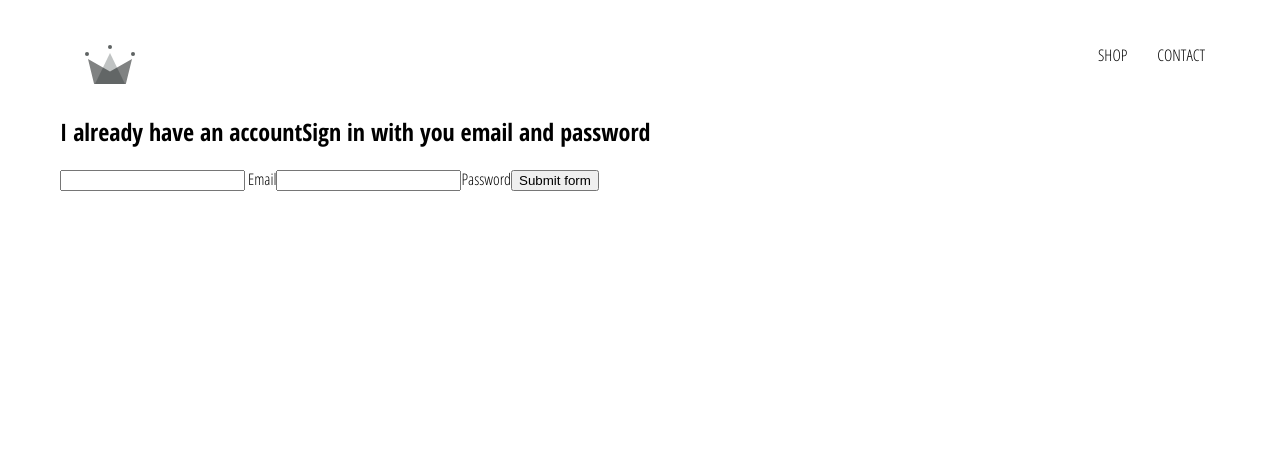
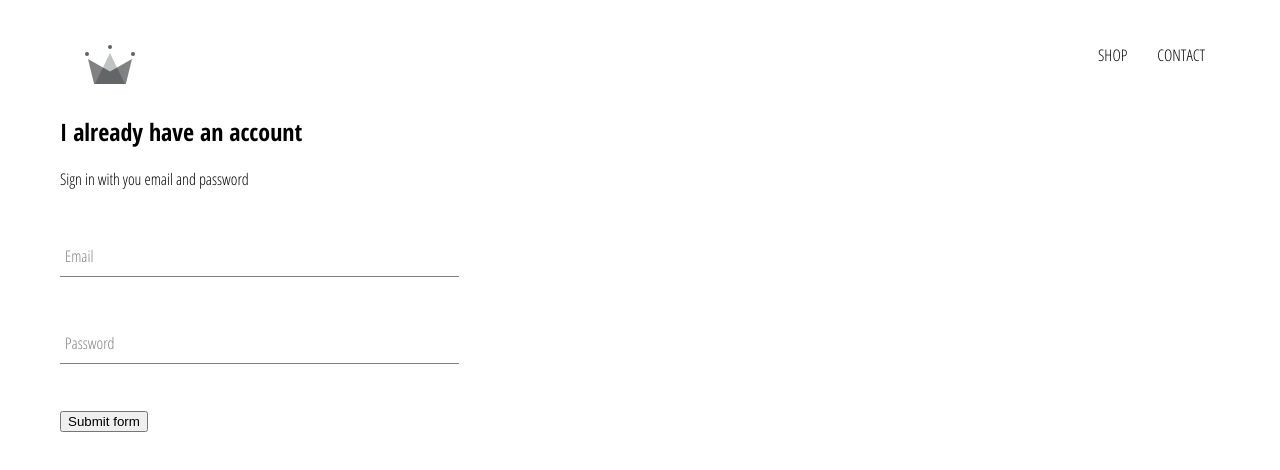
Before and after one commit to olirob93/Ecommerce-Site, a React (Create React App) app: page /Login in a window 1280 px wide. Shown: the top 470 px of the page. Built offline with nearby package versions, Linux system fonts and the light colour scheme.

Commit message:
added more styles for sign in form

```diff
--- /dev/null
+++ b/src/components/FormInput/FormInput.jsx
@@ -0,0 +1,20 @@
+import React from "react";
+import styles from "./FormInput.styles.scss";
+
+const FormInput = ({handleChange, label, ...otherProps}) => {
+  return (
+    <div className='group'>
+      <input className='form-input' onChange={handleChange} {...otherProps}/>
+      {
+        label ?
+        (<label
+          className={`${otherProps.value.length ? 'shrink' : '' } form-input-label`}>
+            {label}
+        </label>)
+        : null
+      }
+    </div>
+  );
+};
+
+export default FormInput;
--- /dev/null
+++ b/src/components/FormInput/FormInput.styles.scss
@@ -0,0 +1,54 @@
+$sub-color: grey;
+$main-color: black;
+
+@mixin shrinkLabel {
+  top: -14px;
+  font-size: 12px;
+  color: $main-color;
+}
+
+.group {
+  position: relative;
+  margin: 45px 0;
+
+  .form-input {
+    background: none;
+    background-color: white;
+    color: $sub-color;
+    font-size: 18px;
+    padding: 10px 10px 10px 5px;
+    display: block;
+    width: 100%;
+    border: none;
+    border-radius: 0;
+    border-bottom: 1px solid $sub-color;
+    margin: 25px 0;
+
+    &:focus {
+      outline: none;
+    }
+
+    &:focus ~ .form-input-label {
+      @include shrinkLabel();
+    }
+  }
+
+  input[type='password'] {
+    letter-spacing: 0.3em;
+  }
+
+  .form-input-label {
+    color: $sub-color;
+    font-size: 16px;
+    font-weight: normal;
+    position: absolute;
+    pointer-events: none;
+    left: 5px;
+    top: 10px;
+    transition: 300ms ease all;
+
+    &.shrink {
+      @include shrinkLabel();
+    }
+  }
+}
--- /dev/null
+++ b/src/components/FormInput/index.js
@@ -0,0 +1,3 @@
+import FormInput from "./FormInput";
+
+export default FormInput;
--- a/src/components/SignIn/SignIn.jsx
+++ b/src/components/SignIn/SignIn.jsx
@@ -1,5 +1,6 @@
 import React, { useState } from "react";
 import styles from "./SignIn.styles.scss";
+import FormInput from '../FormInput';
 
 const SignIn = () => {
 
@@ -17,15 +18,26 @@ const SignIn = () => {
 
   return (
     <div className='sign-in'>
-      <h2>I already have an account
-        <span>Sign in with you email and password</span>
-      </h2>
+      <h2>I already have an account</h2>
+      <span>Sign in with you email and password</span>
 
       <form onSubmit={handleSubmit} action="">
-        <input name='email' value={email} type='email' onChange={(e) => setEmail(e.target.value)} required />{(e) => setEmail(e.target.value)}
-        <label> Email</label>
-        <input name='password' value={password} type='password' onChange={(e) => setPassword(e.target.value)} required />
-        <label>Password</label>
+        <FormInput
+          name='email'
+          value={email}
+          type='email'
+          handleChange={(e) => setEmail(e.target.value)}
+          label='Email'
+          required
+          />
+        <FormInput
+          name='password'
+          value={password}
+          type='password'
+          handleChange={(e) => setPassword(e.target.value)}
+          label='Password'
+          required
+          />
 
         <input type='submit' value='Submit form'/>
       </form>
--- a/src/components/SignIn/SignIn.styles.scss
+++ b/src/components/SignIn/SignIn.styles.scss
@@ -0,0 +1,3 @@
+.sign-in {
+    width: 30vw;
+}
```
Also changed, not shown: 1 other file (tests, documents, lock files or other folders).
